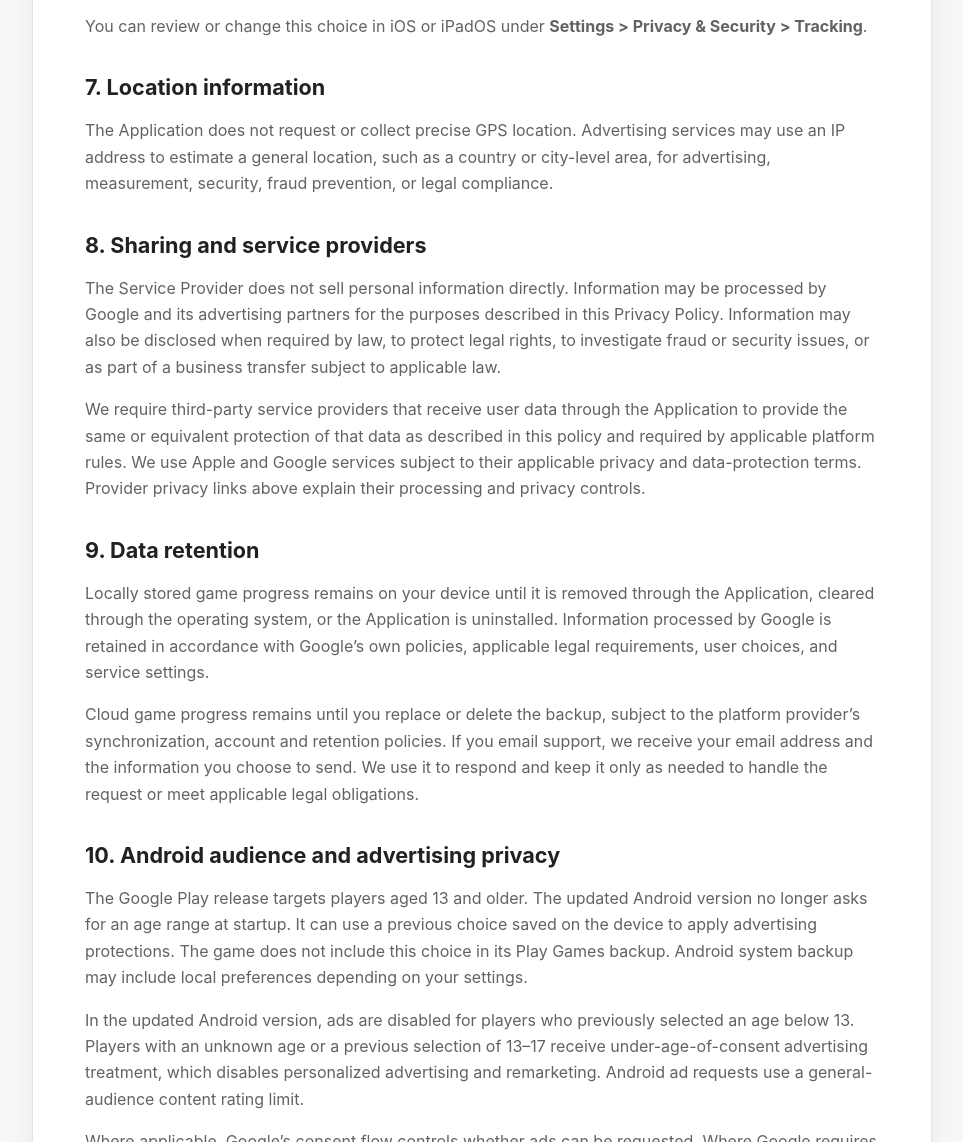
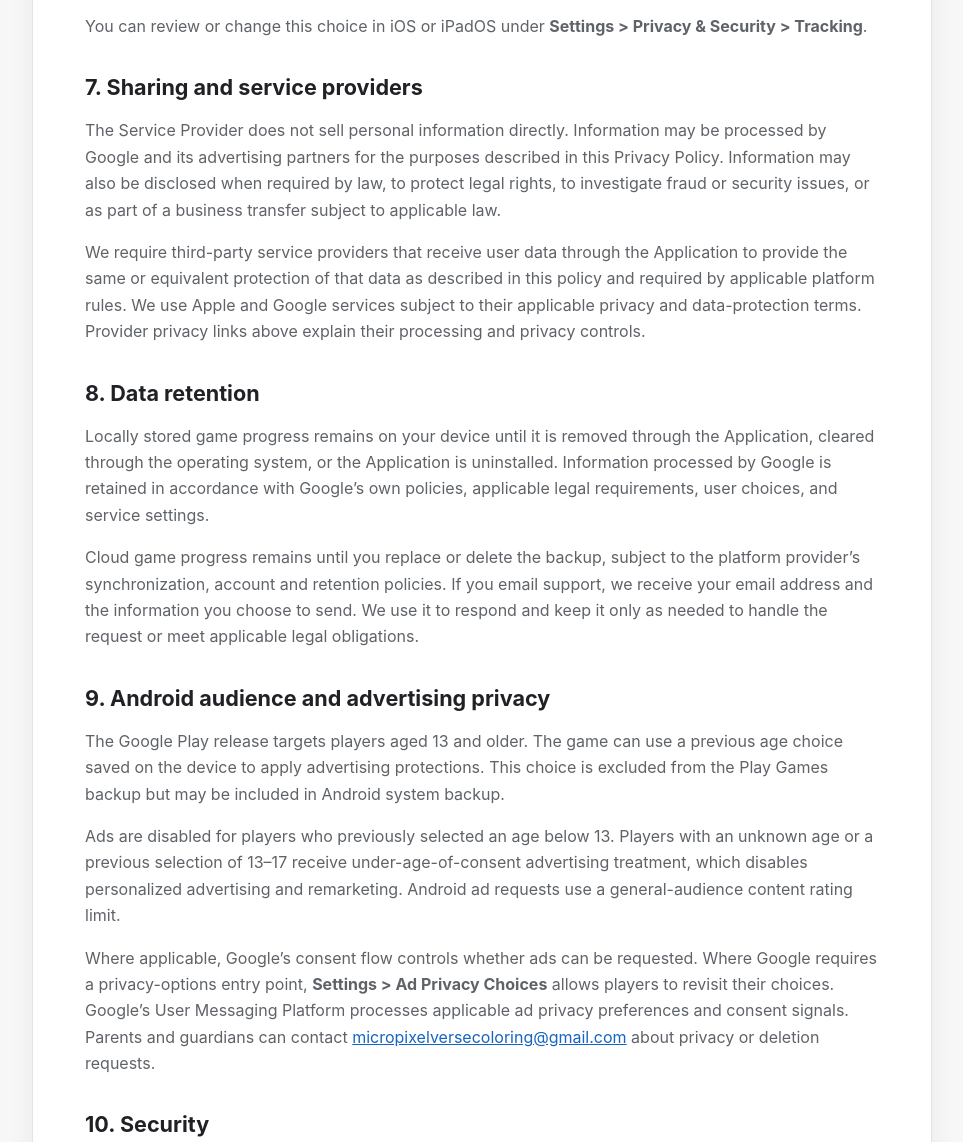
Before and after one commit to adsakeme/mpvCOLOR, a plain HTML site: page privacypolicy.html in a window 1280 px wide. Shown: the part 3198-4340 px from the top of the page, without its empty margins (158-1121 px from the left). Drawn offline with Linux system fonts and the light colour scheme.

Commit message:
Simplify privacypolicy.html content

```diff
--- a/privacypolicy.html
+++ b/privacypolicy.html
@@ -313,15 +313,7 @@
             <strong>Settings &gt; Privacy &amp; Security &gt; Tracking</strong>.
         </p>
 
-        <h2>7. Location information</h2>
-        <p>
-            The Application does not request or collect precise GPS location.
-            Advertising services may use an IP address to estimate a general
-            location, such as a country or city-level area, for advertising,
-            measurement, security, fraud prevention, or legal compliance.
-        </p>
-
-        <h2>8. Sharing and service providers</h2>
+        <h2>7. Sharing and service providers</h2>
         <p>
             The Service Provider does not sell personal information directly.
             Information may be processed by Google and its advertising partners
@@ -332,7 +324,7 @@
         </p>
 
         <p>We require third-party service providers that receive user data through the Application to provide the same or equivalent protection of that data as described in this policy and required by applicable platform rules. We use Apple and Google services subject to their applicable privacy and data-protection terms. Provider privacy links above explain their processing and privacy controls.</p>
-        <h2>9. Data retention</h2>
+        <h2>8. Data retention</h2>
         <p>
             Locally stored game progress remains on your device until it is
             removed through the Application, cleared through the operating
@@ -342,12 +334,12 @@
         </p>
 
         <p>Cloud game progress remains until you replace or delete the backup, subject to the platform provider’s synchronization, account and retention policies. If you email support, we receive your email address and the information you choose to send. We use it to respond and keep it only as needed to handle the request or meet applicable legal obligations.</p>
-        <h2>10. Android audience and advertising privacy</h2>
-        <p>The Google Play release targets players aged 13 and older. The updated Android version no longer asks for an age range at startup. It can use a previous choice saved on the device to apply advertising protections. The game does not include this choice in its Play Games backup. Android system backup may include local preferences depending on your settings.</p>
-        <p>In the updated Android version, ads are disabled for players who previously selected an age below 13. Players with an unknown age or a previous selection of 13–17 receive under-age-of-consent advertising treatment, which disables personalized advertising and remarketing. Android ad requests use a general-audience content rating limit.</p>
+        <h2>9. Android audience and advertising privacy</h2>
+        <p>The Google Play release targets players aged 13 and older. The game can use a previous age choice saved on the device to apply advertising protections. This choice is excluded from the Play Games backup but may be included in Android system backup.</p>
+        <p>Ads are disabled for players who previously selected an age below 13. Players with an unknown age or a previous selection of 13–17 receive under-age-of-consent advertising treatment, which disables personalized advertising and remarketing. Android ad requests use a general-audience content rating limit.</p>
         <p>Where applicable, Google’s consent flow controls whether ads can be requested. Where Google requires a privacy-options entry point, <strong>Settings &gt; Ad Privacy Choices</strong> allows players to revisit their choices. Google’s User Messaging Platform processes applicable ad privacy preferences and consent signals. Parents and guardians can contact <a href="mailto:micropixelversecoloring@gmail.com">micropixelversecoloring@gmail.com</a> about privacy or deletion requests.</p>
 
-        <h2>11. Security</h2>
+        <h2>10. Security</h2>
         <p>
             We use reasonable measures designed to protect information under
             our control. However, no electronic transmission or storage method
@@ -355,7 +347,7 @@
             provided.
         </p>
 
-        <h2>12. Your privacy rights</h2>
+        <h2>11. Your privacy rights</h2>
         <p>
             Depending on where you live, you may have rights concerning access,
             correction, deletion, restriction, objection, or withdrawal of
@@ -372,7 +364,7 @@
             to Google’s privacy tools and procedures.
         </p>
 
-        <h2>13. International processing</h2>
+        <h2>12. International processing</h2>
         <p>
             Apple, Google and their service providers may process information in
             countries other than the country where you live. Such processing is
@@ -382,7 +374,7 @@
         <h2>Developer website</h2>
         <p>The accompanying developer website is hosted on GitHub Pages and loads design resources from Google Fonts and the unpkg content-delivery service. Visiting the site sends ordinary request information, such as your IP address and browser request metadata, to the hosting and resource providers so they can deliver and secure the pages. We do not provide website accounts, gameplay uploads or a website advertising service. Contact links open your own email application; information is sent to us only if you choose to send an email.</p>
         <p>See <a href="https://docs.github.com/en/site-policy/privacy-policies/github-general-privacy-statement">GitHub’s Privacy Statement</a> and <a href="https://policies.google.com/privacy">Google’s Privacy Policy</a> for the relevant provider practices.</p>
-        <h2>14. Changes to this Privacy Policy</h2>
+        <h2>13. Changes to this Privacy Policy</h2>
         <p>
             We may update this Privacy Policy to reflect changes to the
             Application, advertising services, legal requirements, or privacy
@@ -391,7 +383,7 @@
             this page periodically.
         </p>
 
-        <h2>15. Contact us</h2>
+        <h2>14. Contact us</h2>
         <p>
             If you have questions about this Privacy Policy, the Application,
             or a privacy request, contact:
```
